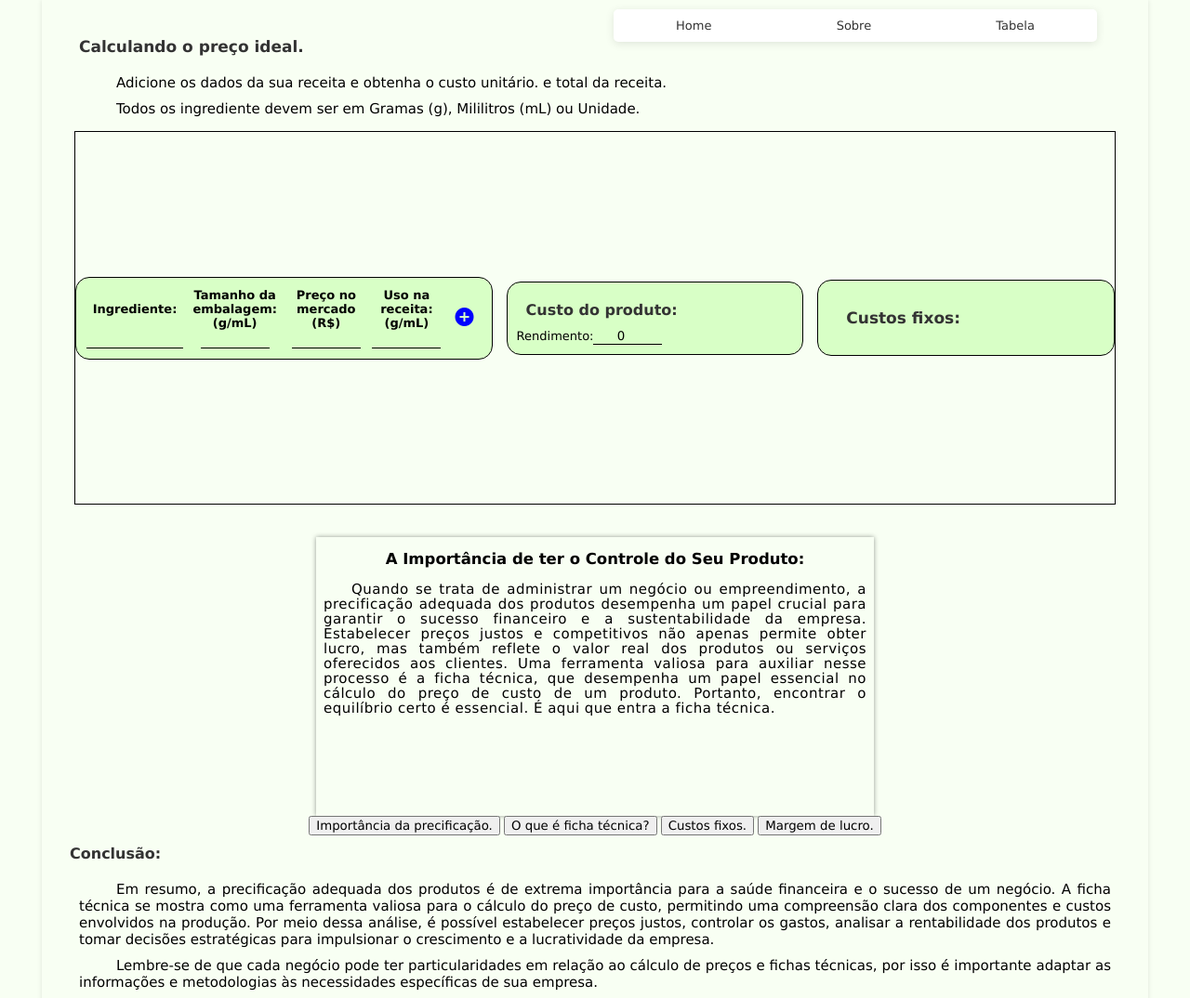
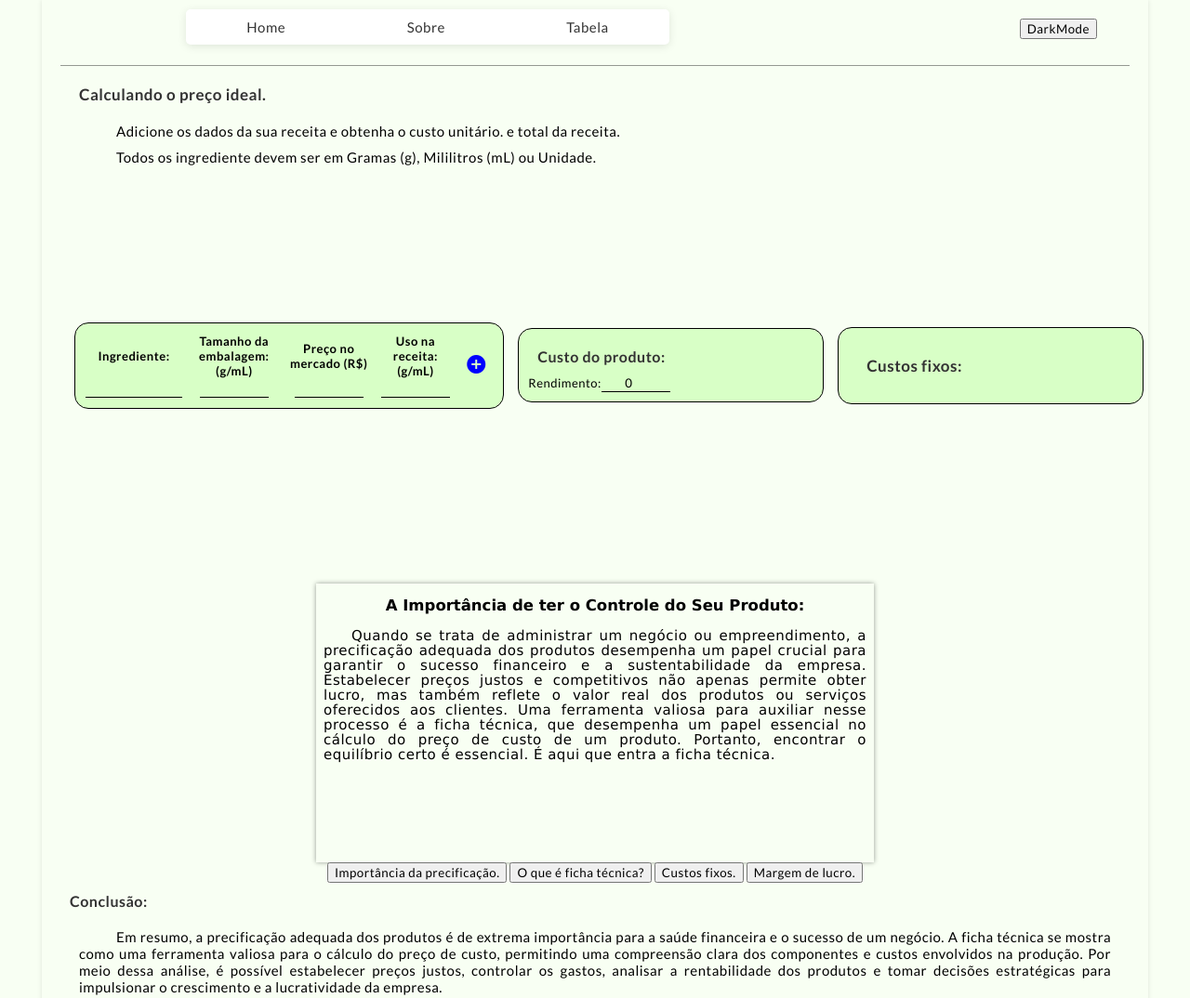
Before and after one commit to Manaure-Vasconcelos/CalculoCusto--Ficha.Tecnica, a plain HTML site: page index.html in a window 1280 px wide. Shown: the top 1074 px of the page at 93% size. Drawn offline with Linux system fonts and the light colour scheme.

Commit message:
feat / style

```diff
--- a/index.html
+++ b/index.html
@@ -9,10 +9,17 @@
       href="https://fonts.googleapis.com/icon?family=Material+Icons"
       rel="stylesheet"
     />
+    <link rel="preconnect" href="https://fonts.googleapis.com" />
+    <link rel="preconnect" href="https://fonts.gstatic.com" crossorigin />
+    <link
+      href="https://fonts.googleapis.com/css2?family=Lato:wght@300;400;700&display=swap"
+      rel="stylesheet"
+    />
     <title>Calculadora de custos -- Ficha técnica.</title>
   </head>
   <body>
     <section>
+      <header id="head">
         <nav class="menu">
           <ul>
             <li><a href="#home">Home</a></li>
@@ -20,6 +27,8 @@
             <li><a href="#containerTable">Tabela</a></li>
           </ul>
         </nav>
+        <button class="darkMode">DarkMode</button>
+      </header>
       <!-- Tabela de custos -->
       <h1>Calculando o preço ideal.</h1>
       <p>
@@ -32,7 +41,7 @@
       </p>
       <div id="containerTable">
         <div id="divTable" class="blocks">
-          <table id="foodForm">
+          <table id="foodTable">
             <tr>
               <th><label for="ingredients">Ingrediente:</label></th>
               <th>
@@ -57,7 +66,12 @@
 
         <div id="custosUni" class="blocks">
           <h2>Custo do produto:</h2>
-          Rendimento:<input type="number" class="inputUnit" value="0" oninput="addLucro()">
+          Rendimento:<input
+            type="number"
+            class="inputUnit"
+            value="0"
+            oninput="addLucro()"
+          />
           <div id="lucro"></div>
         </div>
 
--- a/script.js
+++ b/script.js
@@ -34,7 +34,7 @@
 
     if (!ingredients || !marketWeight || !marketPrice || !grossWeight) return alert("Preencha os dados corretamente.");
 
-    const table = document.querySelector("#foodForm");
+    const table = document.querySelector("#foodTable");
     const newRow = table.insertRow(-1);
     // Add cells to the new row
     const cell1 = newRow.insertCell(0);
--- a/style.css
+++ b/style.css
@@ -1,7 +1,9 @@
 /* Geral */
 * {
   margin: auto;
-  font-family: Verdana, sans-serif;
+  font-family: 'Lato', sans-serif;
+  font-weight: 400px;
+  letter-spacing: .5px;
   transition: 5ms ease-in-out;
 }
 body {
@@ -34,33 +36,49 @@ p {
   font-size: 15px;
   margin: 10px 20px 0px 20px;
 }
-#containerIframe {
-  display: grid;
-  justify-content: center;
-  align-items: center;
+#head{
+  border-bottom: 1px solid rgba(0, 0, 0, 0.4);
+  height: 50px;
 }
-#iframe {
-  width: 600px;
-  height: 300px;
-  align-items: center;
-  margin-top: 20px;
-  border: none;
-  box-shadow: 0 0 5px rgba(0, 0, 0, 0.4);
-  overflow: hidden;
+nav {
+  position: fixed;
+  top: 10px;
+  left: 200px;
+  z-index: 1000;
+  background-color: white;
+  padding: 10px;
+  border-radius: 5px;
+  box-shadow: 0 2px 10px rgba(0, 0, 0, 0.1);
 }
-.btnsIframe {
-  align-items: center;
-  max-width: 630px;
+nav.scrolled {
+  background-color: rgba(255, 255, 255, 0.7);
 }
-
-.btnIframe {
-  cursor: pointer;
-  margin: 0px;
-  transition: transform 0.1 ease-in-out;
+nav ul {
+  list-style-type: none;
+  width: 500px;
+  padding: 0;
+  margin: 0;
+  display: flex;
+  gap: 20px;
 }
-
-.btnIframe:hover {
-  transform: scale(1.02);
+nav li {
+  display: inline;
+  font-size: 15px;
+}
+nav a {
+  border-radius: 25px;
+  text-decoration: none;
+  color: #333;
+  padding: 5px 10px;
+  transition: background-color 0.3s;
+}
+nav a:hover {
+  background-color: #f0f0f0;
+}
+.darkMode{
+  position: fixed;
+  top: 20px;
+  right: 100px;
 }
 /*Inputs*/
 #ingredients {
@@ -78,11 +96,13 @@ input {
 /*Tabela custos*/
 #containerTable {
   display: flex;
-  justify-content: space-between;
-  height: 400px;
+  justify-content: column;
+  align-items: start;
+  width: 100%;
+  height: auto;
+  min-height: 400px;
   margin: 15px;
   gap: 15px;
-  border: 1px solid;
 }
 #divTable {
   background: rgb(216, 255, 198);
@@ -91,7 +111,7 @@ input {
   border: 1px solid;
   border-radius: 15px;
 }
-#foodForm {
+#foodTable {
   display: table;
   justify-content: space-between;
   padding: 0px 10px 10px 10px;
@@ -152,47 +172,35 @@ td {
   transform: scale(1.2);
   color: blue;
 }
+#containerIframe {
+  display: grid;
+  justify-content: center;
+  align-items: center;
+}
+#iframe {
+  width: 600px;
+  height: 300px;
+  align-items: center;
+  margin-top: 20px;
+  border: none;
+  box-shadow: 0 0 5px rgba(0, 0, 0, 0.4);
+  overflow: hidden;
+}
+.btnsIframe {
+  align-items: center;
+  max-width: 630px;
+}
+.btnIframe {
+  cursor: pointer;
+  margin: 0px;
+  transition: transform 0.1 ease-in-out;
+}
+.btnIframe:hover {
+  transform: scale(1.02);
+}
 footer {
   text-align: center;
   padding: 10px;
   background-color: rgb(248, 255, 243);
   color: black;
 }
-nav {
-  position: fixed;  /* Fixar a posição */
-  top: 10px;        /* Espaçamento do topo */
-  right: 100px;      /* Espaçamento da direita */
-  z-index: 1000;    /* Manter acima de outros elementos */
-  background-color: white;  /* Para garantir que o fundo não seja transparente */
-  padding: 10px;    /* Espaçamento interno para o menu */
-  border-radius: 5px; /* Bordas arredondadas */
-  box-shadow: 0 2px 10px rgba(0, 0, 0, 0.1); /* Sombra suave */
-}
-nav.scrolled {
-  background-color: rgba(255, 255, 255, 0.7);  /* Fundo levemente transparente */
-}
-/* Removendo a estilização padrão das listas */
-nav ul {
-  list-style-type: none;
-  width: 500px;
-  padding: 0;
-  margin: 0;
-  display: flex;
-  gap: 20px;  /* Espaçamento entre os itens do menu */
-}
-
-nav li {
-  display: inline;
-}
-
-nav a {
-  border-radius: 25px;
-  text-decoration: none;
-  color: #333; /* Cor do texto */
-  padding: 5px 10px;  /* Espaçamento interno para tornar o link mais "clicável" */
-  transition: background-color 0.3s;  /* Transição suave ao mudar a cor de fundo */
-}
-
-nav a:hover {
-  background-color: #f0f0f0;  /* Cor de fundo ao passar o mouse */
-}
```
Lines whose indentation alone changed are shown as unchanged.
